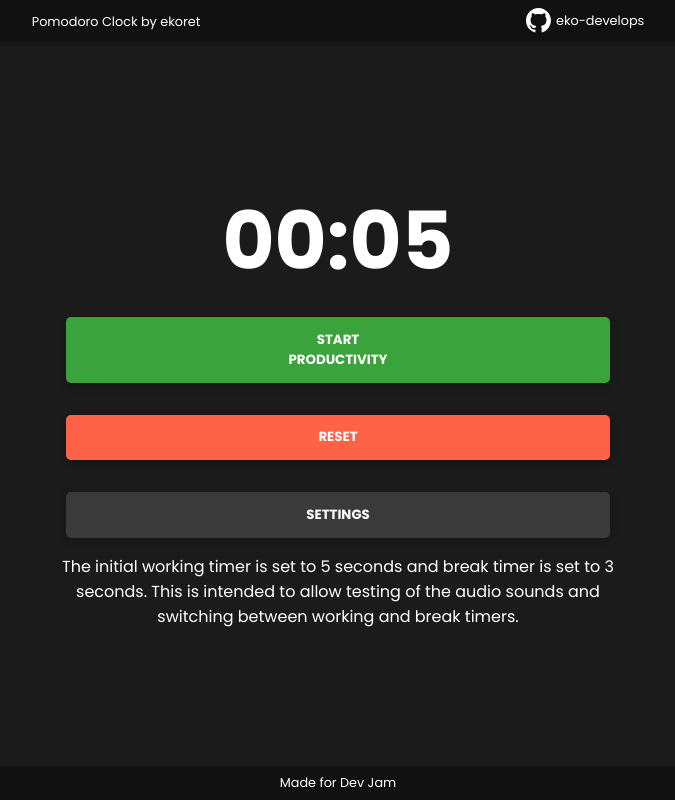
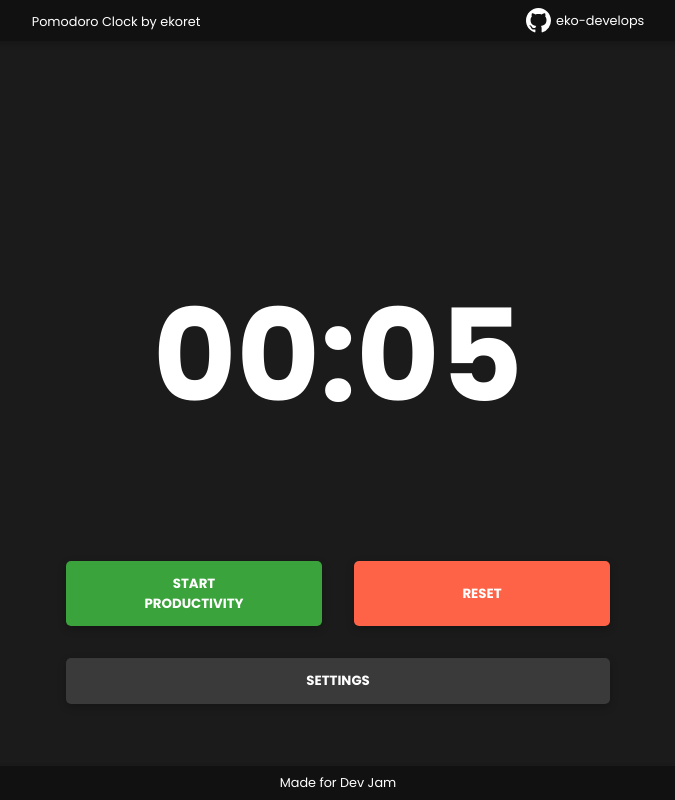
Before and after one commit to eko-develops/pomodoro-clock-react, a React (Create React App) app: page / in a window 1280 px wide. Shown: the whole page, without its empty margins (302-977 px from the left). Built offline with nearby package versions, Linux system fonts and the light colour scheme.

Commit message:
Change styling

```diff
--- a/src/App.js
+++ b/src/App.js
@@ -57,7 +57,7 @@ function App() {
       <div className="content">
         <SettingsForm playClickSound={playClickSound} timers={timers} setTimers={setTimers} customTimers={customTimers} setCustomTimers={setCustomTimers} setDisplaySettings={setDisplaySettings} displaySettings={displaySettings}/>
         <Clock displaySettings={displaySettings} playFinishedBreakSound={playFinishedBreakSound} playFinishedProdSound={playFinishedProdSound} playClickSound={playClickSound} setDisplaySettings={setDisplaySettings} timers={timers} setTimers={setTimers} />
-        <p>The initial working timer is set to 5 seconds and break timer is set to 3 seconds. This is intended to allow testing of the audio sounds and switching between working and break timers.</p>
+        {/* <p>The initial working timer is set to 5 seconds and break timer is set to 3 seconds. This is intended to allow testing of the audio sounds and switching between working and break timers.</p> */}
       </div>
       <Footer />
     </div>
--- a/src/components/Clock.js
+++ b/src/components/Clock.js
@@ -90,10 +90,15 @@ const Clock = ({ timers, setDisplaySettings, playClickSound, playFinishedProdSou
         }
         </div>
         <h2 className="time">{timerMinutes}:{timerSeconds}</h2>
+        <div className="main-button-wrapper">
+
         <div className="button-wrapper">
-          <button onClick={isRunning ? handlePause : handleStart} type="button" className={isRunning ? "pause-button start-pause" : "start-button start-pause" }>{isRunning ? "Pause" : "Start"}<br/>{rest ? "BREAK" : "PRODUCTIVITY"}</button>
-          <button onClick={handleReset} type="button" className="reset-button">Reset</button>
-          <button onClick={handleSettings} disabled={isRunning ? true : false} type="button" className="settings-button">Settings</button>
+                <div className="start-reset-wrapper">
+                    <button onClick={isRunning ? handlePause : handleStart} type="button" className={isRunning ? "pause-button start-pause" : "start-button start-pause" }>{isRunning ? "Pause" : "Start"}<br/>{rest ? "BREAK" : "PRODUCTIVITY"}</button>
+                    <button onClick={handleReset} type="button" className="reset-button">Reset</button>
+                </div>
+                <button onClick={handleSettings} disabled={isRunning ? true : false} type="button" className="settings-button">Settings</button>
+            </div>
         </div>
           {/* {isRunning ? <div>running</div> : <div>not running</div>}
           {isFinished ? <div>finished</div> : <div>not finished</div>}
--- a/src/index.css
+++ b/src/index.css
@@ -69,7 +69,7 @@ button:disabled{
 
 .content {
     text-align: center;
-    margin-top: 100px;
+    margin-top: 180px;
 }
 
 .content > p {
@@ -114,8 +114,15 @@ button:disabled{
 .button-wrapper {
     display: flex;
     flex-direction: column;
-    width: 80%;
-    margin: auto;
+    width: 90%;
+}
+
+.main-button-wrapper{
+    display: flex;
+    justify-content: center;
+    width: 100%;
+    position: fixed;
+    bottom: 10%;
 }
 
 .settings-button {
@@ -158,6 +165,16 @@ button:disabled{
     text-align: left;
 }
 
+.start-reset-wrapper{
+    display: flex;
+    justify-content: center;
+
+}
+
+.start-reset-wrapper button{
+    width: 100%;
+}
+
 @media all and (min-width: 576px) {
     .button-wrapper {
         max-width: 576px;
@@ -167,6 +184,10 @@ button:disabled{
         max-width: 500px;
     }
 
+    .time {
+        font-size: 5.5rem;
+    }
+
 }
 
 @media all and (min-width: 992px) {
@@ -174,4 +195,8 @@ button:disabled{
     .content > p {
         width: 600px;
     }
+
+    .time {
+        font-size: 8rem;
+    }
 }
```
